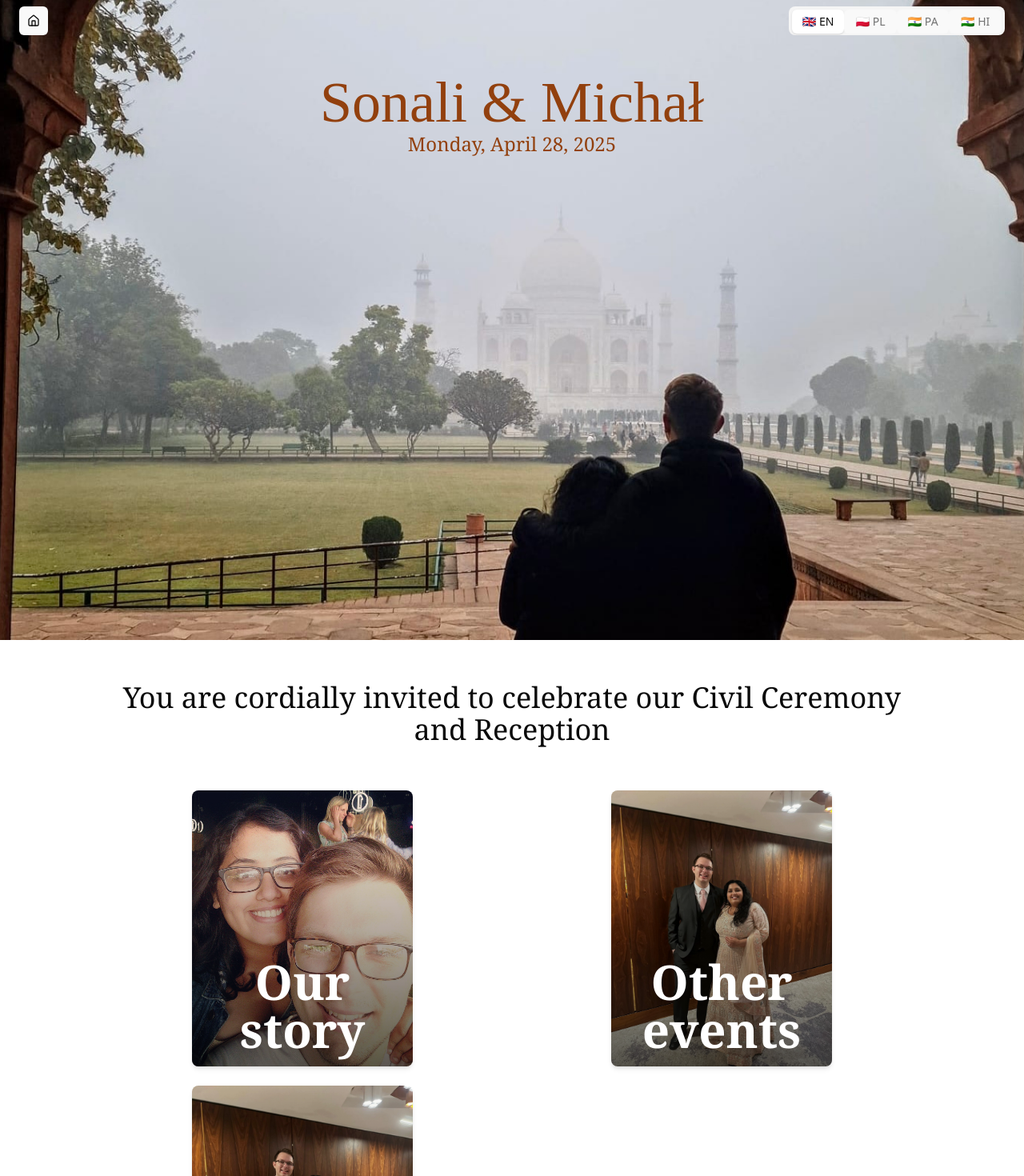
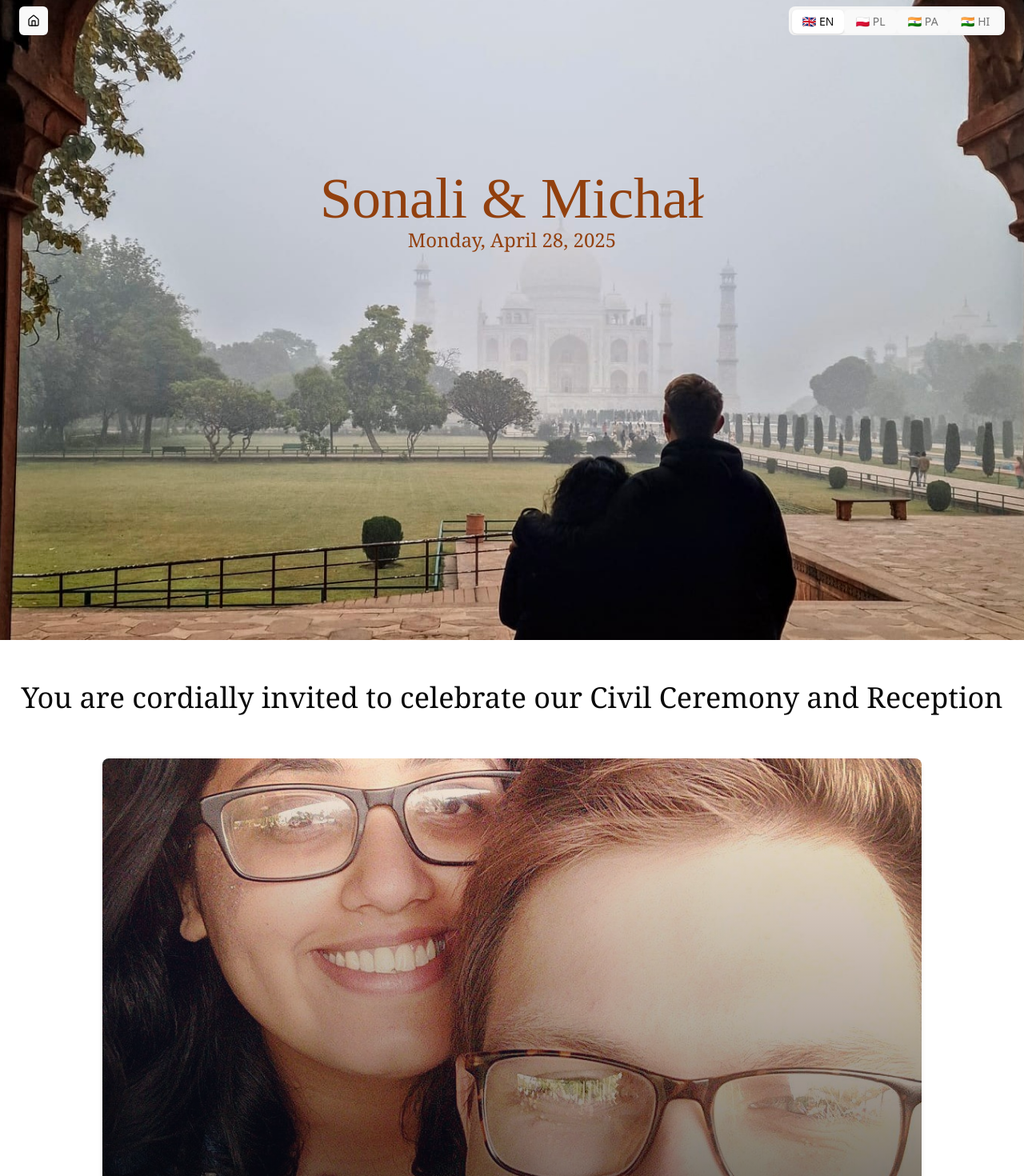
Before and after one commit to coolbigbear/wedding-website, a React (Vite) app: page / in a window 1280 px wide. Shown: the top 1470 px of the page at 80% size. Built offline with nearby package versions, Linux system fonts and the light colour scheme; a web font is replaced by a local one.

Commit message:
Image position fix

```diff
--- a/src/components/Hero.jsx
+++ b/src/components/Hero.jsx
@@ -5,11 +5,9 @@ const Hero = () => {
 	const { language } = useContext(LanguageContext)
 
 	return (
-		<div className="h-screen w-full flex text-center align-top pt-[15vh] md:pt-[5vh]">
-			<div
-				className="absolute inset-0 bg-cover md:bg-cover bg-center bg-no-repeat flex bg-hero md:bg-hero-hoz"
-			/>
-			<div className="z-10 px-4 max-w-4xl mx-auto">
+		<div className="h-screen w-full flex text-center align-top">
+			<div className="absolute inset-0 bg-cover md:bg-cover bg-center bg-no-repeat flex bg-hero md:bg-hero-hoz" />
+			<div className="z-10 px-4 max-w-4xl mx-auto mt-[15vh] md:pt-[5vh]">
 				<h1 className="text-5xl md:text-7xl text-amber-800 animate-fade-in-down font-[ephesis] outline-black">
 					{language.title}
 				</h1>
--- a/src/components/HomeCard.jsx
+++ b/src/components/HomeCard.jsx
@@ -29,21 +29,22 @@ export default function HomeCard({ title, imageUrl, delay }) {
 			}
 		};
 	}, [delay]);
-
+	console.log(imageUrl)
 	return (
 		<div
 			ref={ref}
-			className={`md:mx-28 relative rounded-lg overflow-hidden shadow-md transition-all duration-700 ease-out transform ${
+			className={`xl:mx-28 xl:h-[40rem] h-[25rem] bg-no-repeat relative rounded-lg shadow-md overflow-hidden bg-cover transition-all duration-700 ease-out transform ${
 				isVisible ? 'opacity-100 translate-y-0' : 'opacity-0 translate-y-10'
-			} hover:scale-[1.01] hover:shadow-lg`}>
-			<img
+			} hover:scale-[1.01] hover:shadow-lg bg-[image:var(--image-url)] bg-center`}
+			style={{ '--image-url': `url(${imageUrl})` }}>
+			{/* <img
 				src={imageUrl}
 				alt={title}
-				className="transition-transform duration-500 ease-out hover:scale-105"
-			/>
+				className="transition-transform duration-500 ease-out hover:scale-105 bg-end"
+			/> */}
 			<div className="absolute inset-0 bg-gradient-to-t from-black/70 via-black/30 to-transparent opacity-90 transition-opacity duration-300 hover:opacity-100"></div>
 			<div className="absolute bottom-0 left-0 right-0 p-4 transition-transform duration-300 ease-out hover:translate-y-[-5px]">
-				<h2 className="text-6xl font-semibold text-white">{title}</h2>
+				<h2 className="xl:text-6xl text-5xl font-semibold text-white">{title}</h2>
 			</div>
 		</div>
 	);
--- a/src/components/pages/Home.jsx
+++ b/src/components/pages/Home.jsx
@@ -33,9 +33,9 @@ const Home = () => {
 	return (
 		<div className="flex flex-col bg-white font-serif">
 			<Hero />
-			<div className="flex flex-col text-center mx-32">
-				<h1 className="text-4xl pb-14">{language.hero.invitation}</h1>
-				<div className="grid grid-cols-1 md:grid-cols-2 gap-6">
+			<h1 className="text-4xl pb-14 mx-4 text-center">{language.hero.invitation}</h1>
+			<div className="flex flex-col text-center 2xl:mx-32 mx-4">
+				<div className="grid grid-cols-1 2xl:grid-cols-2 gap-6">
 					{/* Left Column */}
 					<div className="space-y-6">
 						{getLeftColumn(language.homeCards)}
--- a/src/translations.js
+++ b/src/translations.js
@@ -9,7 +9,7 @@ export const translations = {
         },
         homeCards: [
             { title: "Our story", imageUrl:"/images/big-weekend.jpeg"},
-            { title: "Other events", imageUrl:"/images/attire.jpeg"},
+            { title: "Other events", imageUrl:"/images/other.jpeg"},
             { title: "Attire", imageUrl:"/images/attire.jpeg"}
         ],
         itinerary: {
```
Also changed, not shown: public/images/other.jpeg (added).
